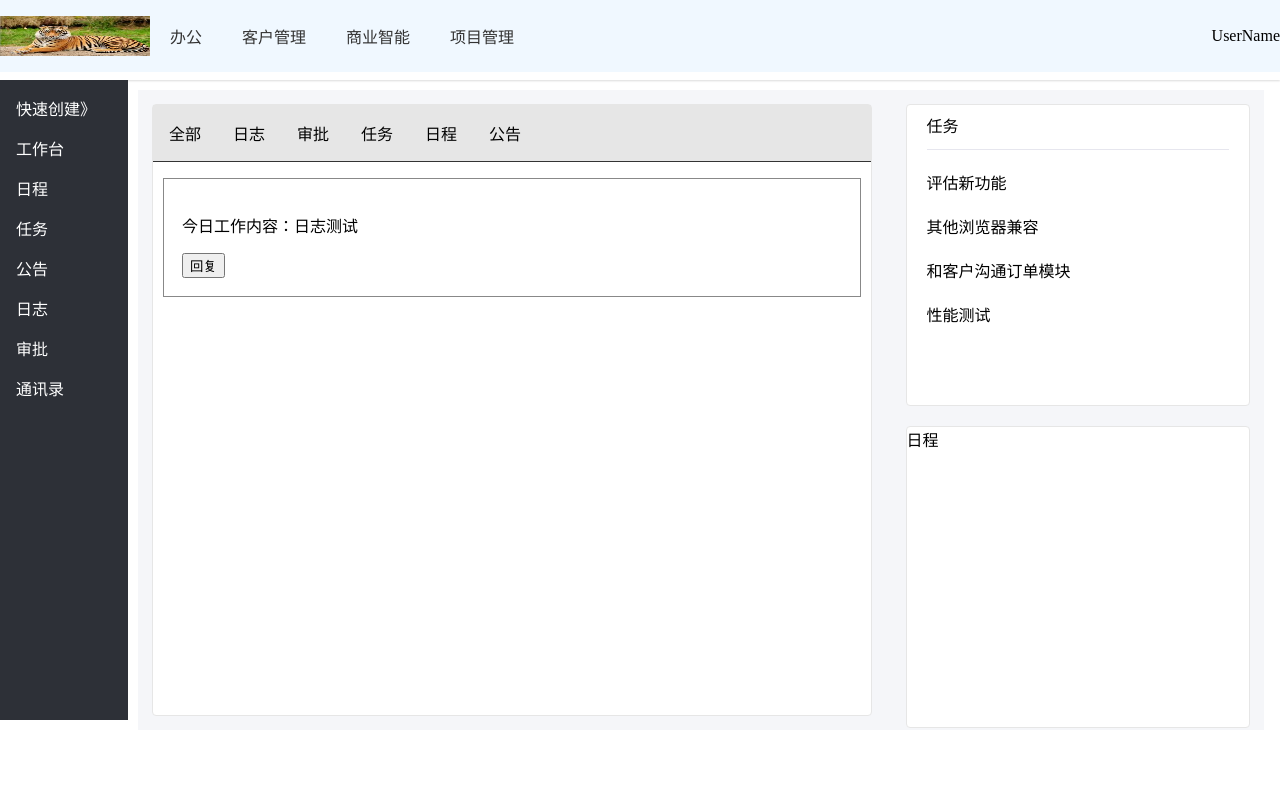
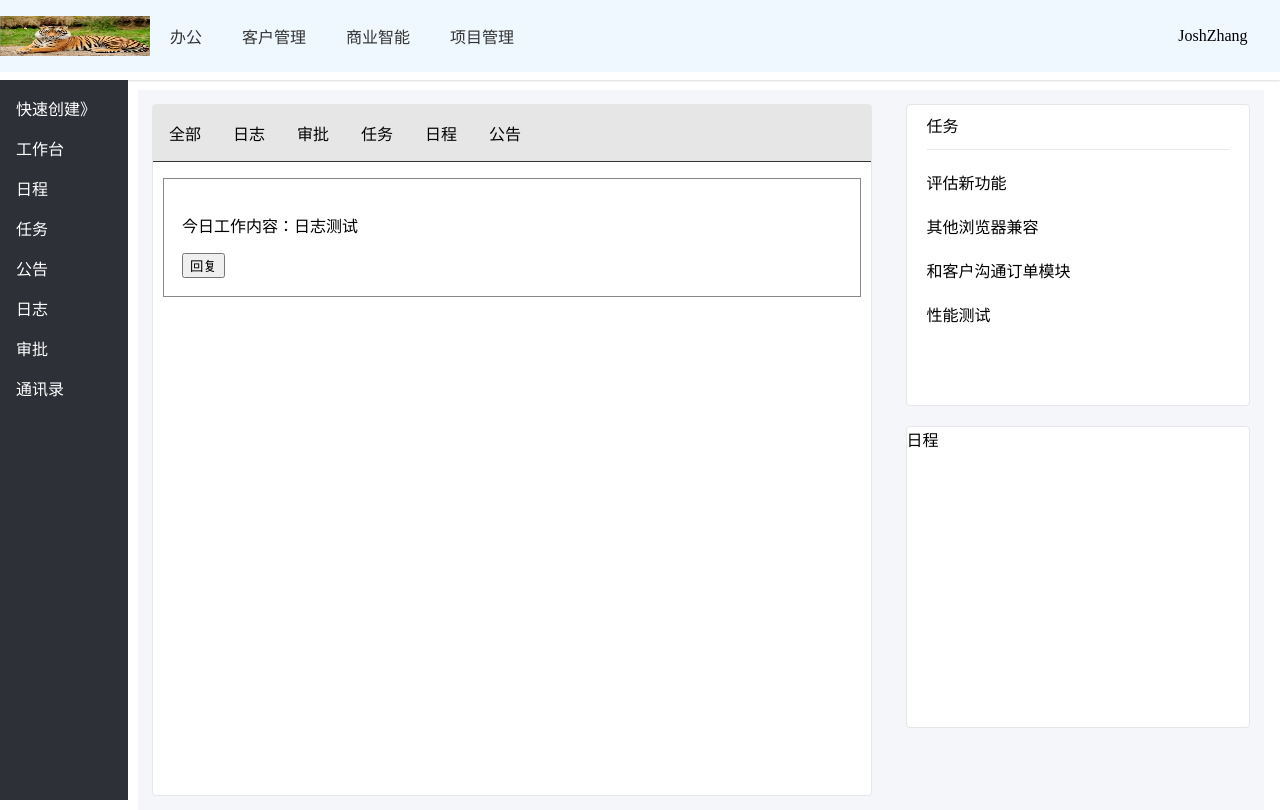
Before and after one commit to szhang6/test-ngx-cookie-service, an Angular app: page / in a window 1280 px wide. Built offline with nearby package versions, Linux system fonts and the light colour scheme; what ngx-cookie-service would draw is missing.

Commit message:
Modify css of whole page and the profile area.

```diff
--- a/src/app/app.component.css
+++ b/src/app/app.component.css
@@ -34,9 +34,21 @@
     padding: 0 20px;
 }
 
+.nav_avatar {
+    margin-right: 10px;
+}
+
+.nav_avatar_mark {
+    margin-right: 10px;
+}
+
+.nav_avatar_mark::before {
+    content: "\E790";
+}
+
 .app-container-left-section {
     width: 10%;
-    height: 80%;
+    height: 90%;
     background:rgb(45,48,55);
     color: rgb(255,255,255);
     float: left;
@@ -53,7 +65,7 @@
 
 .app-container-main {
     width: 88%;
-    height: 80%;
+    height: 90%;
     background: #f5f6f9;
     margin-top: 10px;
     margin-left: 10px;
--- a/src/app/app.component.html
+++ b/src/app/app.component.html
@@ -9,7 +9,8 @@
           <a href="">商业智能</a>
           <a href="">项目管理</a>
       </div>
-      <span>UserName</span>
+      <span class="nav_avatar">JoshZhang</span>
+      <i class="nav_avatar_mark"></i>
     </div>
   </div>
   <!-- left -->
```
